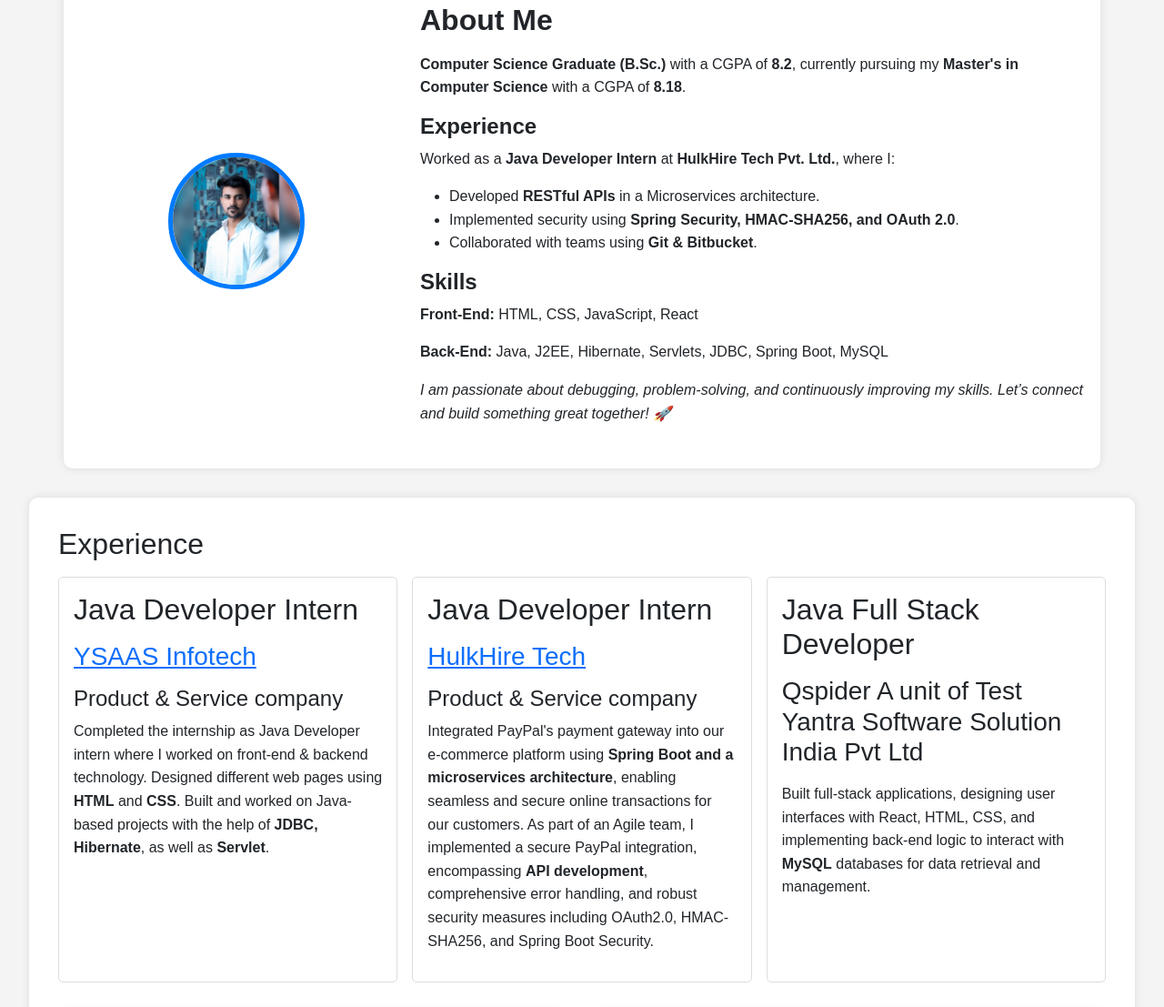
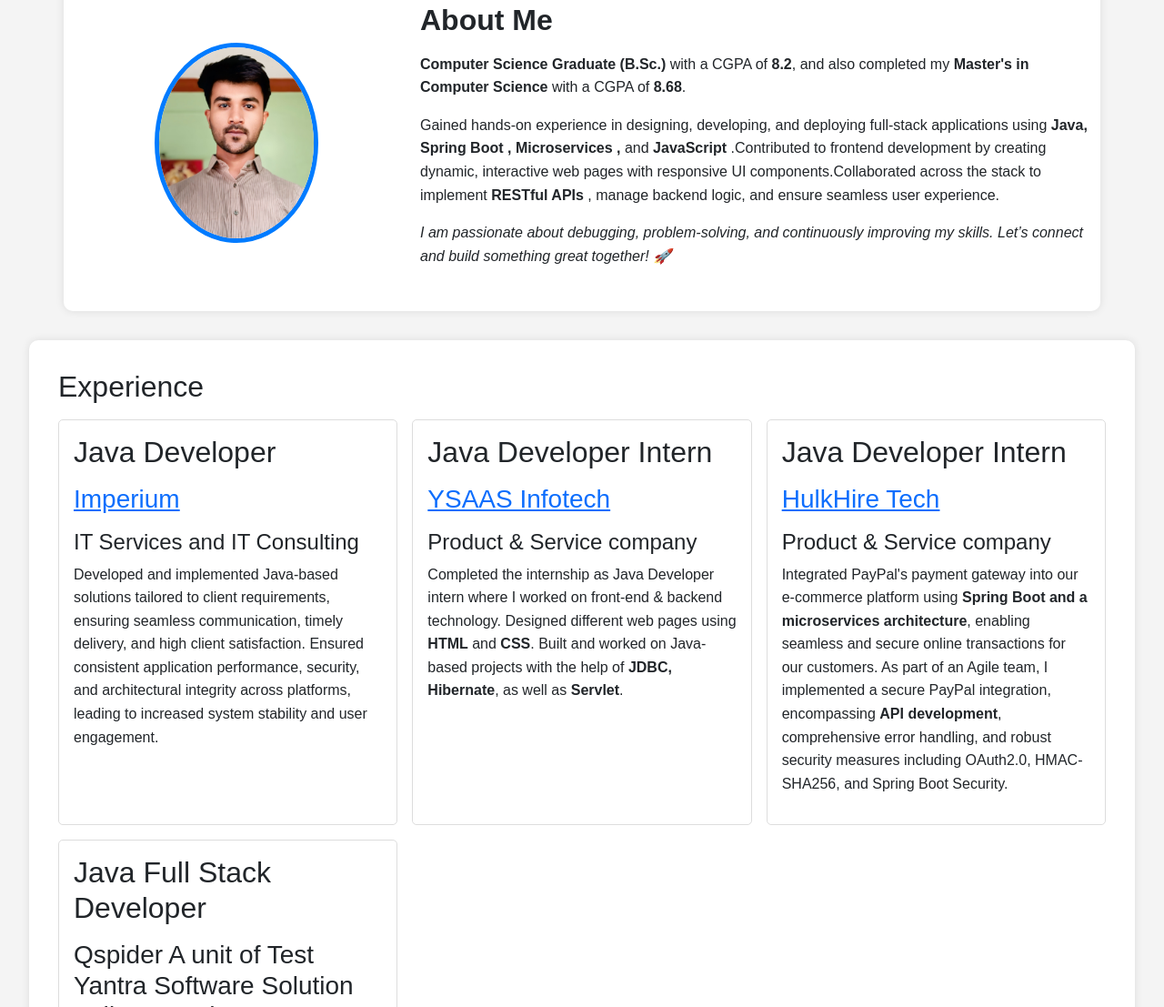
Before and after one commit to Shubhraj1709/portfolio-website, a plain HTML site: page index.html in a window 1280 px wide. Shown: the part 578-1685 px from the top of the page at 91% size. Drawn offline with nearby package versions, Linux system fonts and the light colour scheme.

Commit message:
Updated Experience and Photos

```diff
--- a/index.html
+++ b/index.html
@@ -61,26 +61,19 @@
       <div class="row align-items-center">
           <!-- Profile Image -->
           <div class="col-md-4 text-center">
-              <img src="assets/your-image.jpg" class="rounded-circle img-fluid" alt="Your Profile" style="width: 150px; border: 5px solid #007bff;">
+              <img src="assets/your-image2.jpg" class="rounded-circle img-fluid" alt="Your Profile" style="width: 180px; border: 5px solid #007bff;">
           </div>
 
           <!-- About Me Text -->
           <div class="col-md-8">
               <h2 class="mb-3"><strong>About Me</strong></h2>
-              <p><strong>Computer Science Graduate (B.Sc.)</strong> with a CGPA of <strong>8.2</strong>, currently pursuing my <strong>Master's in Computer Science</strong> with a CGPA of <strong>8.18</strong>.</p>
+              <p><strong>Computer Science Graduate (B.Sc.)</strong> with a CGPA of <strong>8.2</strong>, and also completed my <strong>Master's in Computer Science</strong> with a CGPA of <strong>8.68</strong>.</p>
 
-              <h4><strong>Experience</strong></h4>
-              <p>Worked as a <strong>Java Developer Intern</strong> at <strong>HulkHire Tech Pvt. Ltd.</strong>, where I:</p>
-              <ul>
-                  <li>Developed <strong>RESTful APIs</strong> in a Microservices architecture.</li>
-                  <li>Implemented security using <strong>Spring Security, HMAC-SHA256, and OAuth 2.0</strong>.</li>
-                  <li>Collaborated with teams using <strong>Git & Bitbucket</strong>.</li>
-              </ul>
-
-              <h4><strong>Skills</strong></h4>
-              <p><strong>Front-End:</strong> HTML, CSS, JavaScript, React</p>
-              <p><strong>Back-End:</strong> Java, J2EE, Hibernate, Servlets, JDBC, Spring Boot, MySQL</p>
-
+              <!-- <h4><strong>Experience</strong></h4> -->
+              Gained hands-on experience in designing, developing, and deploying full-stack applications using <strong> Java,
+ Spring Boot , Microservices ,</strong> and <strong>JavaScript</strong> .Contributed to frontend development by creating
+ dynamic, interactive web pages with responsive UI components.Collaborated across the stack to
+ implement <strong>RESTful APIs </strong> , manage backend logic, and ensure seamless user experience.
               <p class="mt-3"><em>I am passionate about debugging, problem-solving, and continuously improving my skills. Let’s connect and build something great together! 🚀</em></p>
           </div>
       </div>
@@ -93,6 +86,19 @@
   <h2>Experience</h2>
   <div class="experience-grid">
     <!-- Experience Cards (unchanged) -->
+
+    <div class="experience-card">
+      <h2>Java Developer</h2>
+      <a href="https://imperiumofficial.vercel.app/"><h3>Imperium</h3></a>
+      <h4>IT Services and IT Consulting</h4>
+      <p>Developed and implemented Java-based solutions tailored
+ to client requirements, ensuring seamless communication,
+ timely delivery, and high client satisfaction.
+Ensured consistent application performance, security, and
+ architectural integrity across platforms, leading to
+ increased system stability and user engagement. </p>
+    </div>
+
     <div class="experience-card">
       <h2>Java Developer Intern</h2>
       <a href="https://ysaasinfotech.com/"><h3>YSAAS Infotech</h3></a>
```
Also changed, not shown: assets/project2.jpg, assets/your-image2.jpg (added), 1 other file.
